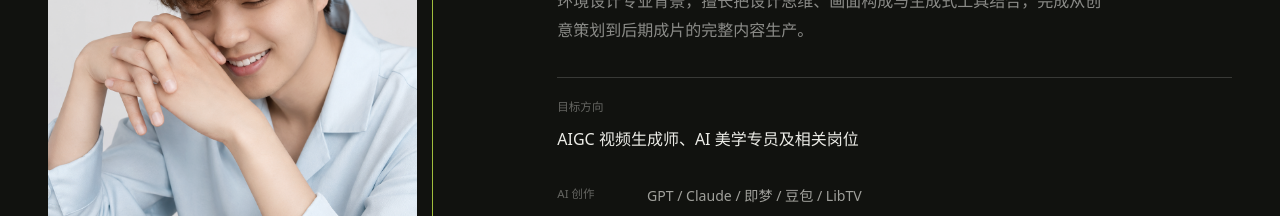
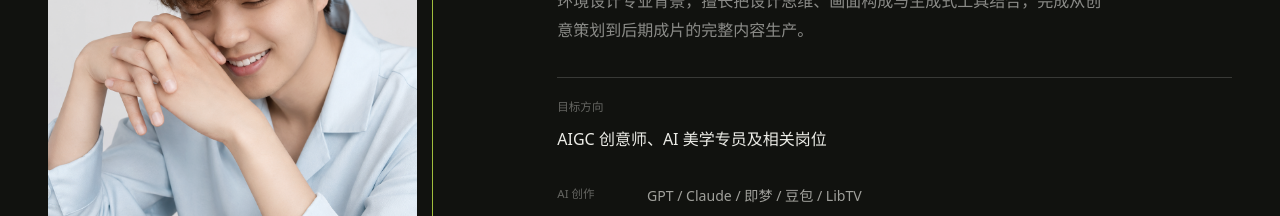
Before and after one commit to wangquan66666-prog/aigc-portfoliommaiss, a React (Vite) app: page / in a window 1280 px wide. Shown: the part 1120-1336 px from the top of the page. Built offline with nearby package versions, Linux system fonts and the light colour scheme; the HTML template or start-up script is replaced by a standard one.

Commit message:
Update AIGC role title

```diff
--- a/src/App.tsx
+++ b/src/App.tsx
@@ -513,7 +513,7 @@ function App() {
 
                   <div className="resume-target">
                     <span>目标方向</span>
-                    <p>AIGC 视频生成师、AI 美学专员及相关岗位</p>
+                    <p>AIGC 创意师、AI 美学专员及相关岗位</p>
                   </div>
 
                   <div className="resume-tools">
@@ -588,7 +588,7 @@ function App() {
 
               <div className="resume-history-footer">
                 <span>求职方向</span>
-                <p>AIGC 视频生成师 / AI 美学专员</p>
+                <p>AIGC 创意师 / AI 美学专员</p>
               </div>
             </div>
           </Reveal>
```
